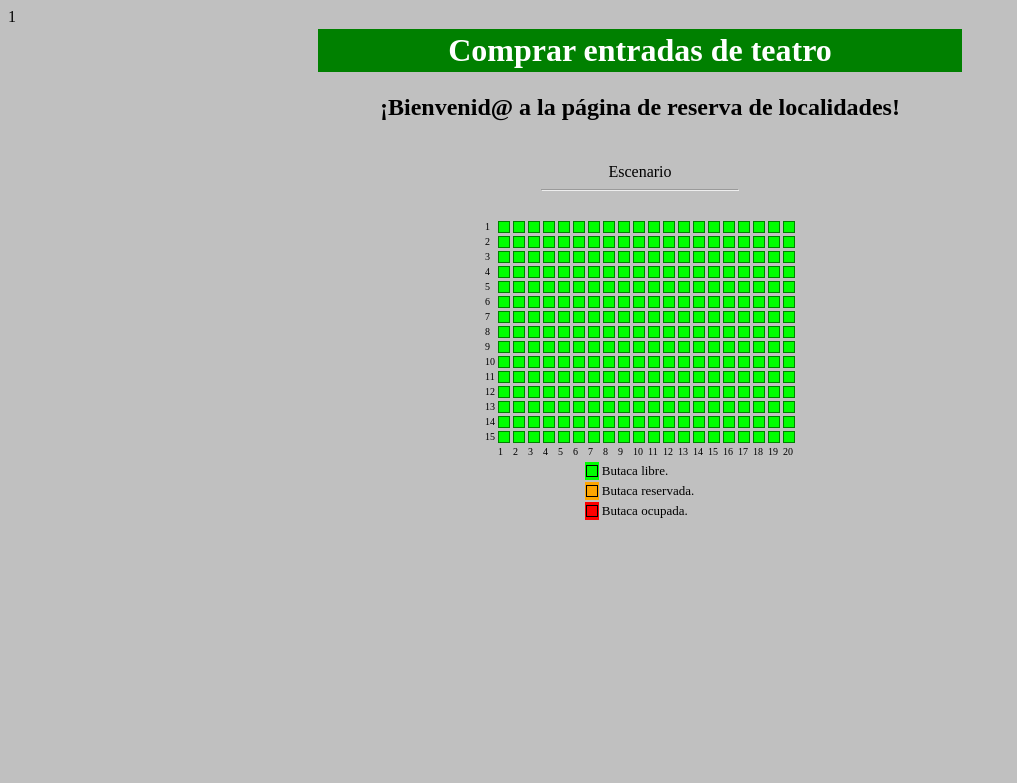
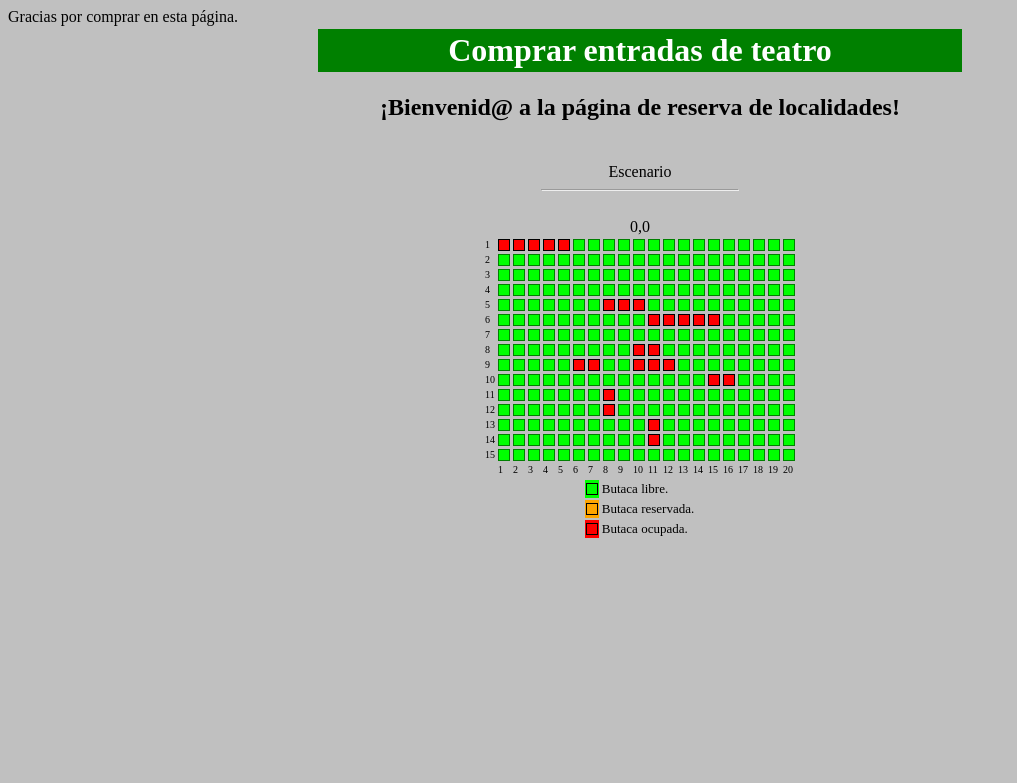
Before and after one commit to ubriquejazz/MOD002701, a PHP site: page / in a window 1280 px wide. Shown: the top 783 px of the page, without its empty margins (0-1017 px from the left). Run offline with PHP 8.4, Linux system fonts and the light colour scheme; lists and menus that the app fills with data are empty.

Commit message:
version 1.0

```diff
--- a/mentor/unidad4/act02.farmacia/farmacia.php
+++ b/mentor/unidad4/act02.farmacia/farmacia.php
@@ -114,7 +114,7 @@
             for ($i=0;$i<sizeof($matriz);$i++) {
 
                 // Si el id del registro corresponde al que queremos editar, modifico
-                if ($$matriz[$i][0] == $id_to_modi) {
+                if ($matriz[$i][0] == $id_to_modi) {
                     $matriz[$i][1]=trim($nombre);
                     $matriz[$i][2]=$cantidad;
                     $matriz[$i][3]=$importe;
--- a/mentor/unidad5/act01.matriz/asientos.php
+++ b/mentor/unidad5/act01.matriz/asientos.php
@@ -16,39 +16,72 @@
             }
         }
 
-        function leer_todos() {
-
-            // Abrimos el fichero de datos en modo lectura
+        function leer_filas() {
     		$id_fichero = @fopen($this->nombre_fichero,"r")
             or die("<B>El fichero '$this->nombre_fichero' no se ha podido abrir.</B><P>");
 
-            $registros = array();    // resultado
+            $mapa = array();    // resultado
             $this->numero_filas=0;
 
             while(!feof($id_fichero)) {
-                $registro_str = trim(fgets($id_fichero));
-                if ($registro_str!=""){
-                    array_push($registros, $registro_str);
+                $linea_str = trim(fgets($id_fichero));
+                if ($linea_str!=""){
+                    $fila = array();
+                    for($i=0; $i<strlen($linea_str); $i++) {
+                        array_push($fila, $linea_str[$i]);
+                    }
+                    array_push($mapa, $fila);
                     $this->numero_filas++;
                 }
             }
             fclose($id_fichero);
-            return $registros;
+            return $mapa;
         }
 
+        function colorear($fila, $col) {
+            $mapa = $this->leer_filas();
+            if ($mapa[$fila][$col] == 0) return 'lime';
+            else return 'red';
+        }
 
-    }
-    // Para cambiar el color de esta imagen, la incluimos dentro de la etiqueta <TD bgcolor=color></TD>
-    // cuyo color cambia en función del estado del asiento.
-    function pintar($i, $j, $color) {
-        echo "<TD bgcolor=".$color.">
-            <A href=index.php?operacion=exec_comprar&la_fila=".$i."&el_asiento=".$j."&accion=0>
-            <img src=1px.gif height=10 width=10 border=1></A></TD>";
+        function actualizar($fila, $col, $valor) {
+
+            $id_fichero_temp = @fopen("basura.tmp","w")
+            or die("<B>El fichero 'basura.tmp' no se ha podido abrir.</B><P>");
+
+            $mapa = $this->leer_filas();
+            $mapa[$fila][$col] = $valor;
+
+            for ($i=0; $i<count($mapa); $i++) {
+                // Si estamos escribiendo el registro >0 entonces hay que añadir NL
+                if ($i>0) fputs($id_fichero_temp, "\n");
+
+                // Escribimos de nuevo los datos en el fichero de mapa
+                $linea_str = implode("", $mapa[$i]);
+                fputs($id_fichero_temp, $linea_str);
+            }
+            fclose($id_fichero_temp);
+            unlink($this->nombre_fichero);
+            rename("basura.tmp", $this->nombre_fichero);
+        }
+
+        function mostrar_asientos() {
+            $mapa = $this->leer_filas();
+            for ($i=0; $i<count($mapa); $i++) {
+                for ($j=0; $j<count($mapa[0]); $j++)
+                    echo $mapa[$i][$j];
+                echo "\n";
+            }
+        }
+
+    } // end class
+
+    function test01() {
+        $play = new asientos(getcwd());
+        $play->leer_filas();
+        // $play->numero_filas;
+        $play->actualizar(2,0, 1);
+        $play->mostrar_asientos();
     }
 
-    $play = new asientos(getcwd());
-    $matriz = $play->leer_todos();
-    print_r($matriz);
-    echo $play->numero_filas;
-
 ?>
--- /dev/null
+++ b/mentor/unidad5/act01.matriz/funciones.php
@@ -0,0 +1,45 @@
+<?php
+
+    function clean_cookies() {
+        $cookies = explode(';', $_SERVER['HTTP_COOKIE']);
+        foreach($cookies as $cookie) {
+            $partes = explode('=', $cookie);		// separamos en partes el contenido de la cookie
+            $nombre = trim($partes[0]);				// nombre de la cookie en la posicion 0
+            setcookie($nombre, '', time()-1000);	// tiempo anterior al actual
+        }
+        $_SESSION["naranja"] = array();
+    }
+
+    function tabla_asientos($mapa, $naranja) {
+
+        foreach ($naranja as $a)
+            echo $a[0] . "," . $a[1] . "   ";
+
+        for ($i=0; $i<count($mapa); $i++) {
+            // outer loop
+            echo "<TR><TD><font size=1>".($i+1)."</font></TD>";
+            for ($j=0; $j<count($mapa[0]); $j++) {
+                // inner loop
+                $color = 'lime'; $link = "";
+                if ($mapa[$i][$j] == 1)
+                    $color = 'red';
+                else {
+                    $link = "<A href=index.php?op=comprar&la_fila=".$i."&el_asiento=".$j.">";
+                    foreach ($naranja as $a) {
+                        if (($a[0] == $i) and ($a[1] == $j)) {
+                            $color = 'orange';
+                            $link = "<A href=index.php?op=devolver&la_fila=".$i."&el_asiento=".$j.">";
+                            break;
+                        }
+                    }
+                }
+                echo "<TD bgcolor=".$color.">".$link."<img src=1px.gif height=10 width=10 border=1></A></TD>";
+            } // end $j
+            echo "</TR>";
+        } // end $i
+        echo "<TR><TD><img src=1px.gif height=10 width=10 border=0></TD>";
+        for ($i=0; $i<20; $i++)
+            echo"<TD><font size=1>".($i+1)."</font></TD>";
+    }
+
+?>
--- a/mentor/unidad5/act01.matriz/index.php
+++ b/mentor/unidad5/act01.matriz/index.php
@@ -1,37 +1,42 @@
 <?php
 
-    if (isset($_COOKIE["contador"])) {
+    require_once "asientos.php";
+    require_once "funciones.php";
 
-        // Si existe la cookie contador, aumentamos el contador de visitas
+    session_start();
+
+    if (isset($_GET['op'])) $operacion = $_GET['op'];
+    else $operacion = "";
+    if (isset($_GET['la_fila'])) $fila = $_GET['la_fila'];
+    else $fila = 0;
+    if (isset($_GET['el_asiento'])) $col = $_GET['el_asiento'];
+    else $col = 0;
+
+    $coord = array($fila, $col);
+    if ($operacion == 'devolver')
+        echo "Gracias por devolver la entrada.";
+    else
+        echo "Gracias por comprar en esta página.";
+
+    if (!isset($_COOKIE["contador"])) {
+		$contador=0;
+        setcookie("contador", 0, time()+3600000);
+        $_SESSION["naranja"][0] = $coord;
+    }
+    else {
         $contador=$_COOKIE["contador"];
         $contador++;
-
-        // Si llega a 5, reseteamos y borramos todos las cookies
-        if ($contador > 5) {
-            $cookies = explode(';', $_SERVER['HTTP_COOKIE']);
-			foreach($cookies as $cookie) {
-				$partes = explode('=', $cookie);		// separamos en partes el contenido de la cookie
-				$nombre = trim($partes[0]);				// nombre de la cookie en la posicion 0
-				setcookie($nombre, '', time()-1000);	// tiempo anterior al actual
-			}
+        if ($contador > 4) {
+            echo "Sólo se permite comprar 5 entradas como máximo.";
             $contador=0;
+            clean_cookies();
         }
-        else
-		    setcookie("contador",$contador, time()+3600000);
-	}
-	else  //si la cookie no existe, la creamos
-	{
-		//$fecha_ultima = "Ésta es la primera vez que nos visita";
-		//setcookie("fecha[1]",$fecha_nueva, time()+3600000);
-
-        //$num = $_COOKIE["contador"]; // para guardar el número de entradas compradas
-        //$matriz = $_COOKIE["asientos"]; // para almacenar los asientos comprados (matriz)
-
-		setcookie("contador",1, time()+3600000);
-		$contador=1;
+        else {
+            setcookie("contador", $contador, time()+3600000);
+            $_SESSION["naranja"][$contador] = $coord;
+        }
 	}
 
-    if (isset($contador)) echo $contador;
 ?>
 
 <!DOCTYPE html>
@@ -39,12 +44,13 @@
 <head>
     <meta charset="UTF-8">
     <meta name="viewport" content="width=device-width, initial-scale=1.0">
-    <title>Document</title>
+    <title>Cafe Teatro</title>
 </head>
 <body bgcolor="#C0C0C0" link="green" vlink="green" alink="green">
     <center>
     <TABLE border="0" align="center" cellspacing="3" cellpadding="3" width="650">
-        <TR><TH colspan="2" width="100%" bgcolor="green"><FONT size="6" color="white">Comprar entradas de teatro</FONT></TH></TR>
+        <TR><TH colspan="2" width="100%" bgcolor="green">
+            <FONT size="6" color="white">Comprar entradas de teatro</FONT></TH></TR>
     </TABLE><P>
 
     <TABLE border='0' width='600'>
@@ -59,18 +65,9 @@
 
     <TABLE BORDER='0' cellspacing='3' cellpadding='0' align='center'>
         <?php
-            $color='lime';
-            for ($i=0; $i<15; $i++) {
-                echo "<TR><TD><font size=1>".($i+1)."</font></TD>";
-                for ($j=0; $j<20; $j++)
-                    echo "<TD bgcolor=".$color.">
-                        <A href=index.php?operacion=exec_comprar&la_fila=".$i."&el_asiento=".$j."&accion=0>
-                        <img src=1px.gif height=10 width=10 border=1></A></TD>";
-                echo "</TR>";
-            }
-            echo "<TR><TD><img src=1px.gif height=10 width=10 border=0></TD>";
-            for ($i=0; $i<20; $i++)
-                echo"<TD><font size=1>".($i+1)."</font></TD>";
+            $play = new asientos(getcwd());
+            $mapa = $play->leer_filas();
+            tabla_asientos($mapa, $_SESSION["naranja"]);
         ?>
 
     <TABLE>
```
Also changed, not shown: asientos.txt (deleted, +0 -15 lines).
